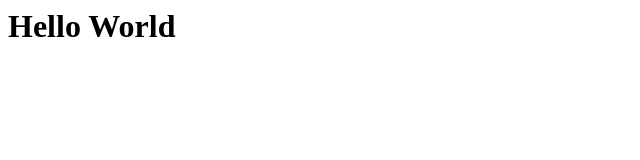
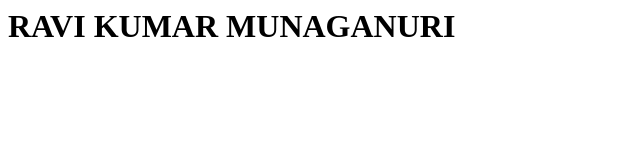
Before and after one commit to Ravi2kinus/Ravi2kinus.github.io, a plain HTML site: page index.html in a window 1280 px wide. Shown: the whole page, without its empty margins (0-640 px from the left). Drawn offline with Linux system fonts and the light colour scheme.

Commit message:
Update index.html
2ND COMMIT WITH NAME

```diff
--- a/index.html
+++ b/index.html
@@ -1 +1 @@
-<html><head></head><body><h1>Hello World<h1></body></html>
+<html><head></head><body><h1>RAVI KUMAR MUNAGANURI<h1></body></html>
```
